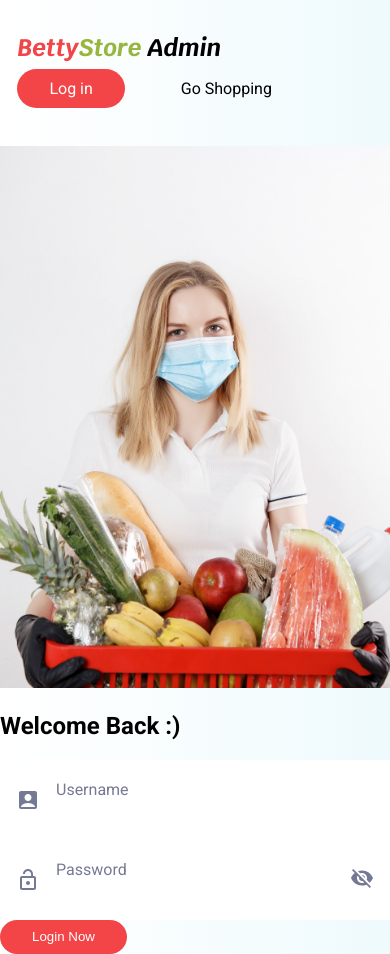
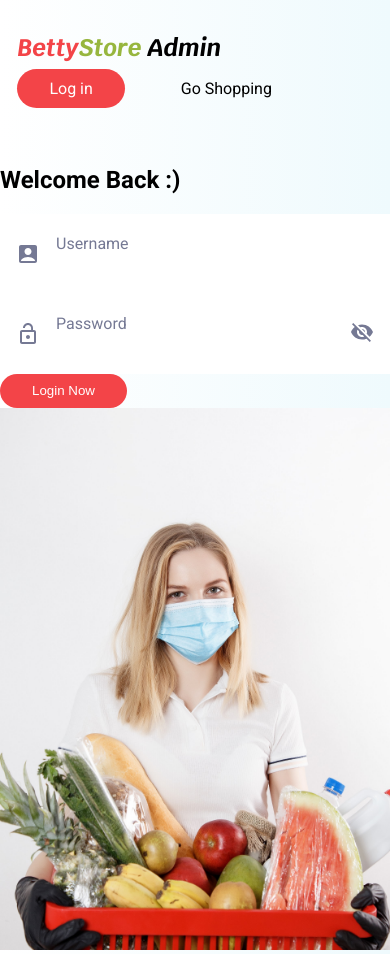
Before and after one commit to joshuaadu/betty-store, a React (Create React App) app: page /login in a window 390 px wide. Built offline with nearby package versions, Linux system fonts and the light colour scheme.

Commit message:
display login banner below form on mobile screens

```diff
--- a/src/pages/Home/Login.module.css
+++ b/src/pages/Home/Login.module.css
@@ -3,6 +3,8 @@
 	width: 100%;
 	height: 100%;
 	/* padding-top: 2rem; */
+	display: flex;
+	flex-direction: column-reverse;
 }
 
 .hero-img {
@@ -20,7 +22,7 @@ img {
 
 @media (min-width: 520px) {
 	.main {
-		display: flex;
+		flex-direction: row;
 		gap: calc(1rem + 6vw);
 		max-width: 1200px;
 		margin: 0 auto;
```
